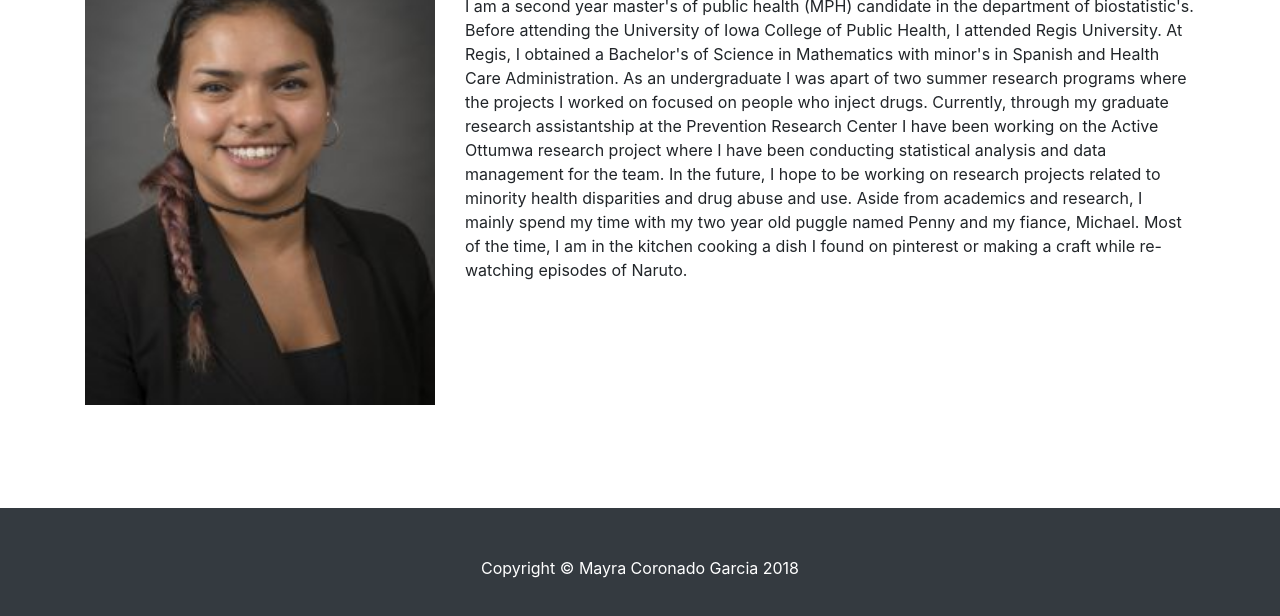
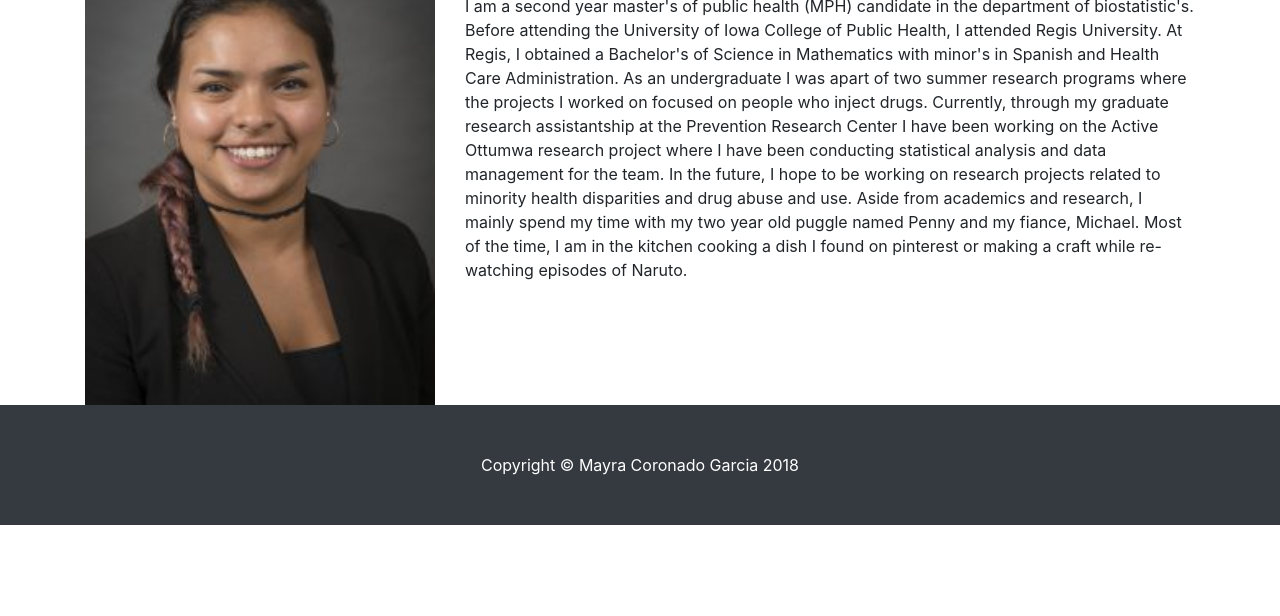
Before and after one commit to mcoronadogarcia/mcoronadogarcia.github.io, a website: page files/aboutme.html in a window 1280 px wide. Shown: the part 172-788 px from the top of the page. Drawn offline with Linux system fonts and the light colour scheme.

Commit message:
fix footers

```diff
--- a/files/aboutme.html
+++ b/files/aboutme.html
@@ -91,7 +91,7 @@
     </div>
 
     <!-- Footer -->
-    <footer class="py-5 bg-dark fixed-bottom">
+    <footer class="py-5 bg-dark">
       <div class="container">
         <p class="m-0 text-center text-white">Copyright &copy; Mayra Coronado Garcia 2018</p>
       </div>
```
Also changed, not shown: index.html (+1 -1 lines).
